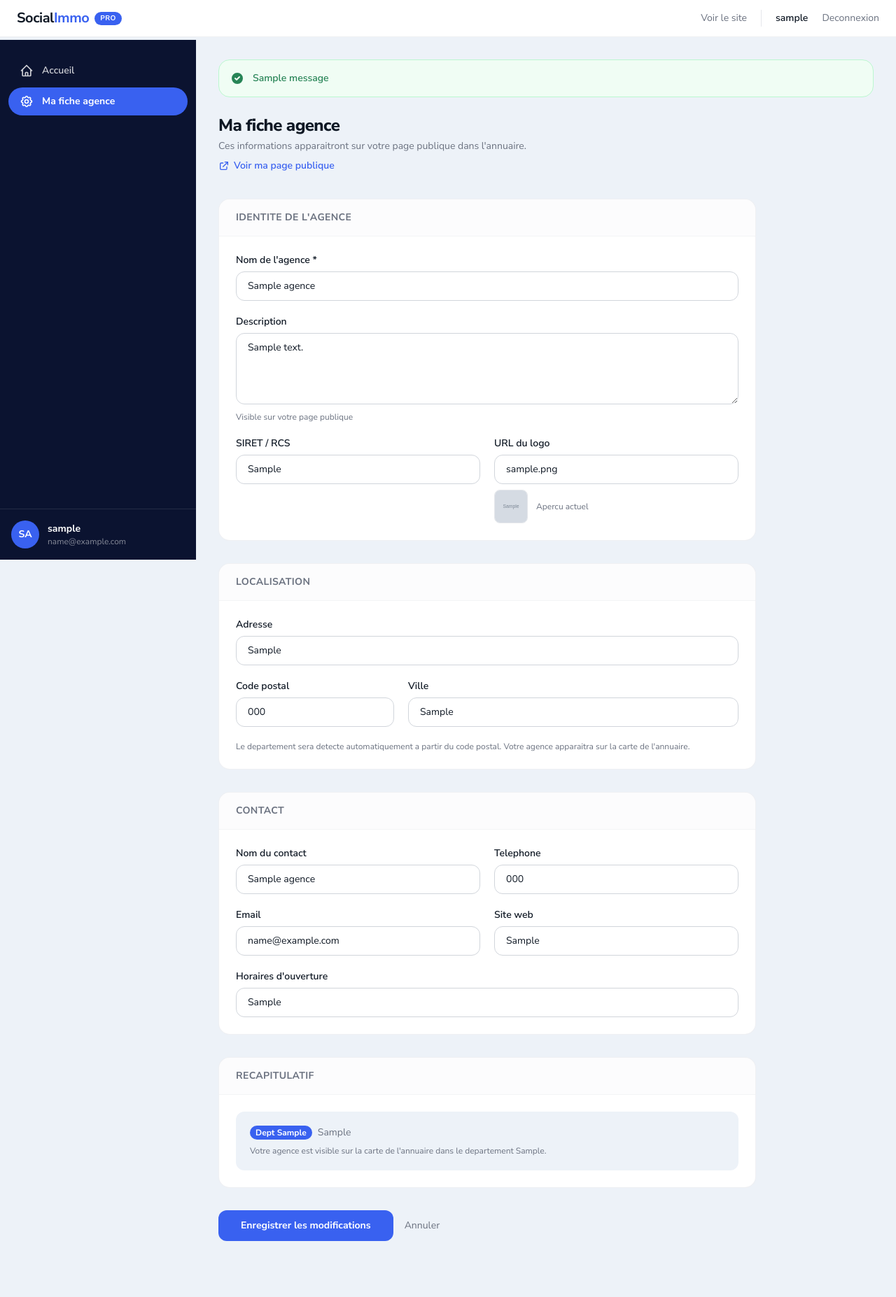
After one commit to CharlT24/social-immo, a Django app: page /mon-agence/parametres/ in a window 1280 px wide. The commit adds this page. Shown: the whole page at 70% size. Run offline with Django 5.2, Linux system fonts and the light colour scheme; a user stored in the database is signed in; tables that the repository leaves empty hold one stand-in row (values such as "Sample post"); grey boxes marked "Sample" are stand-in pictures; one stand-in notice (Sample message) is shown; some libraries are stand-ins or nearby versions.

Commit message:
Fiche agence editable + page publique enrichie
- Ajout page parametres agence (/mon-agence/parametres/) avec formulaire complet
- Nouveaux champs Agence: site_web, horaires
- Page publique agence enrichie (adresse, horaires, site web, contact)
- Lien "Ma fiche agence" dans sidebar dashboard

Co-Authored-By: Claude Opus 4.6 <noreply@anthropic.com>

```diff
--- a/listings/models.py
+++ b/listings/models.py
@@ -259,6 +259,8 @@ class Agence(models.Model):
     departement = models.CharField(max_length=3, blank=True, default='')
     siret = models.CharField(max_length=20, blank=True, default='', verbose_name='SIRET/RCS')
     description = models.TextField(blank=True, default='')
+    site_web = models.URLField(max_length=500, blank=True, default='')
+    horaires = models.CharField(max_length=200, blank=True, default='', verbose_name='Horaires d\'ouverture')
     responsable = models.ForeignKey(
         User,
         null=True,
--- a/listings/urls.py
+++ b/listings/urls.py
@@ -15,6 +15,7 @@ urlpatterns = [
     path('dashboard/import/', views.run_import, name='run_import'),
     path('mon-agence/', views.agence_dashboard, name='agence_dashboard'),
     path('mon-agence/import/', views.agence_run_import, name='agence_run_import'),
+    path('mon-agence/parametres/', views.agence_settings, name='agence_settings'),
     path('api/toggle-favorite/', views.toggle_favorite, name='toggle_favorite'),
     path('api/toggle-inspiration/', views.toggle_inspiration, name='toggle_inspiration'),
     path('gestion/', views.gestion_agences, name='gestion_agences'),
--- a/listings/views.py
+++ b/listings/views.py
@@ -710,6 +710,37 @@ def agence_run_import(request):
         messages.error(request, f"Erreur lors de l'import : {str(e)}")
 
     return redirect('listings:agence_dashboard')
+
+
+@login_required
+def agence_settings(request):
+    """Page de parametres de l'agence : modifier ses informations publiques"""
+    try:
+        agence = Agence.objects.get(responsable=request.user)
+    except Agence.DoesNotExist:
+        return HttpResponseForbidden("Vous n'etes pas rattache a une agence.")
+
+    if request.method == 'POST':
+        agence.nom = request.POST.get('nom', agence.nom).strip()
+        agence.description = request.POST.get('description', '').strip()
+        agence.logo_url = request.POST.get('logo_url', '').strip()
+        agence.adresse = request.POST.get('adresse', '').strip()
+        agence.ville = request.POST.get('ville', '').strip()
+        agence.code_postal = request.POST.get('code_postal', '').strip()
+        agence.siret = request.POST.get('siret', '').strip()
+        agence.site_web = request.POST.get('site_web', '').strip()
+        agence.horaires = request.POST.get('horaires', '').strip()
+        agence.contact_nom = request.POST.get('contact_nom', '').strip()
+        agence.contact_email = request.POST.get('contact_email', '').strip()
+        agence.contact_telephone = request.POST.get('contact_telephone', '').strip()
+        # Auto-set departement from code_postal
+        if agence.code_postal and len(agence.code_postal) >= 2:
+            agence.departement = agence.code_postal[:2]
+        agence.save()
+        messages.success(request, "Informations mises a jour avec succes !")
+        return redirect('listings:agence_settings')
+
+    return render(request, 'listings/agence_settings.html', {'agence': agence})
 
 
 @login_required
--- /dev/null
+++ b/templates/listings/agence_settings.html
@@ -0,0 +1,244 @@
+<!DOCTYPE html>
+<html lang="fr">
+<head>
+    <meta charset="UTF-8">
+    <meta name="viewport" content="width=device-width, initial-scale=1.0">
+    <title>Parametres - {{ agence.nom }} | Social Immo</title>
+    <script src="https://cdn.tailwindcss.com"></script>
+    <link rel="preconnect" href="https://fonts.googleapis.com">
+    <link rel="preconnect" href="https://fonts.gstatic.com" crossorigin>
+    <link href="https://fonts.googleapis.com/css2?family=Nunito+Sans:wght@400;600;700;800&display=swap" rel="stylesheet">
+    <script>
+        tailwind.config = {
+            theme: {
+                extend: {
+                    colors: {
+                        'lbc-navy': '#0B1330',
+                        'lbc-blue': '#3961F0',
+                        'lbc-blue-dark': '#223A90',
+                        'lbc-bg': '#EDF2F8',
+                        'lbc-text': '#0F1824',
+                        'lbc-gray': '#6B7280',
+                        'lbc-success': '#278456',
+                        'lbc-error': '#DA3150',
+                    },
+                    fontFamily: {
+                        'nunito': ['"Nunito Sans"', 'system-ui', 'sans-serif'],
+                    },
+                }
+            }
+        }
+    </script>
+    <style>
+        body { -webkit-font-smoothing: antialiased; font-size: 13px; }
+        .sidebar-scroll::-webkit-scrollbar { width: 0; }
+    </style>
+</head>
+<body class="bg-lbc-bg text-lbc-text font-nunito min-h-screen">
+
+    <!-- Top Bar -->
+    <header class="bg-white sticky top-0 z-50 border-b border-gray-200/60">
+        <div class="flex items-center justify-between px-6 py-3">
+            <a href="{% url 'listings:search_results' %}" class="flex items-center gap-2">
+                <span class="text-xl font-bold tracking-tight">Social<span class="text-lbc-blue">Immo</span></span>
+                <span class="bg-lbc-blue text-white text-[10px] font-bold px-2 py-0.5 rounded-full uppercase tracking-wider">Pro</span>
+            </a>
+            <div class="flex items-center gap-5">
+                <a href="{% url 'listings:search_results' %}" class="text-sm text-lbc-gray hover:text-lbc-text transition-colors">Voir le site</a>
+                <div class="w-px h-6 bg-gray-200"></div>
+                <span class="text-sm font-semibold">{{ user.username }}</span>
+                <a href="{% url 'account_logout' %}" class="text-sm text-lbc-gray hover:text-lbc-error transition-colors">Deconnexion</a>
+            </div>
+        </div>
+    </header>
+
+    <div class="flex min-h-[calc(100vh-57px)]">
+
+        <!-- Sidebar -->
+        <aside class="w-[280px] bg-lbc-navy flex-shrink-0 flex flex-col sticky top-[57px] h-[calc(100vh-57px)] overflow-y-auto sidebar-scroll">
+            <nav class="flex-1 px-3 py-6 space-y-1">
+                <a href="{% url 'listings:agence_dashboard' %}" class="flex items-center gap-3 px-4 py-2.5 text-white/80 hover:text-white hover:bg-white/5 rounded-xl text-sm font-semibold transition-colors">
+                    <svg class="w-5 h-5" fill="none" stroke="currentColor" viewBox="0 0 24 24"><path stroke-linecap="round" stroke-linejoin="round" stroke-width="2" d="M3 12l2-2m0 0l7-7 7 7M5 10v10a1 1 0 001 1h3m10-11l2 2m-2-2v10a1 1 0 01-1 1h-3m-6 0a1 1 0 001-1v-4a1 1 0 011-1h2a1 1 0 011 1v4a1 1 0 001 1m-6 0h6"/></svg>
+                    Accueil
+                </a>
+                <a href="{% url 'listings:agence_settings' %}" class="flex items-center gap-3 px-4 py-2.5 bg-lbc-blue text-white rounded-full text-sm font-bold">
+                    <svg class="w-5 h-5" fill="none" stroke="currentColor" viewBox="0 0 24 24"><path stroke-linecap="round" stroke-linejoin="round" stroke-width="2" d="M10.325 4.317c.426-1.756 2.924-1.756 3.35 0a1.724 1.724 0 002.573 1.066c1.543-.94 3.31.826 2.37 2.37a1.724 1.724 0 001.066 2.573c1.756.426 1.756 2.924 0 3.35a1.724 1.724 0 00-1.066 2.573c.94 1.543-.826 3.31-2.37 2.37a1.724 1.724 0 00-2.573 1.066c-.426 1.756-2.924 1.756-3.35 0a1.724 1.724 0 00-2.573-1.066c-1.543.94-3.31-.826-2.37-2.37a1.724 1.724 0 00-1.066-2.573c-1.756-.426-1.756-2.924 0-3.35a1.724 1.724 0 001.066-2.573c-.94-1.543.826-3.31 2.37-2.37.996.608 2.296.07 2.572-1.065z"/><path stroke-linecap="round" stroke-linejoin="round" stroke-width="2" d="M15 12a3 3 0 11-6 0 3 3 0 016 0z"/></svg>
+                    Ma fiche agence
+                </a>
+            </nav>
+            <div class="px-4 py-4 border-t border-white/10">
+                <div class="flex items-center gap-3">
+                    <div class="w-10 h-10 bg-lbc-blue rounded-full flex items-center justify-center flex-shrink-0">
+                        <span class="text-sm font-bold text-white">{{ user.username|slice:":2"|upper }}</span>
+                    </div>
+                    <div class="min-w-0">
+                        <p class="text-white text-sm font-bold truncate">{{ user.username }}</p>
+                        <p class="text-white/50 text-xs truncate">{{ user.email|default:"Pro" }}</p>
+                    </div>
+                </div>
+            </div>
+        </aside>
+
+        <!-- Main content -->
+        <main class="flex-1 p-8 overflow-y-auto">
+
+            {% if messages %}
+            <div class="mb-6 space-y-3">
+                {% for message in messages %}
+                <div class="p-4 rounded-2xl flex items-center gap-3 {% if message.tags == 'success' %}bg-green-50 text-lbc-success border border-green-200{% elif message.tags == 'error' %}bg-red-50 text-lbc-error border border-red-200{% else %}bg-blue-50 text-lbc-blue border border-blue-200{% endif %}">
+                    <svg class="w-5 h-5 flex-shrink-0" fill="currentColor" viewBox="0 0 20 20"><path fill-rule="evenodd" d="M10 18a8 8 0 100-16 8 8 0 000 16zm3.707-9.293a1 1 0 00-1.414-1.414L9 10.586 7.707 9.293a1 1 0 00-1.414 1.414l2 2a1 1 0 001.414 0l4-4z" clip-rule="evenodd"/></svg>
+                    <span class="text-sm font-semibold">{{ message }}</span>
+                </div>
+                {% endfor %}
+            </div>
+            {% endif %}
+
+            <!-- Header -->
+            <div class="mb-8">
+                <h1 class="text-2xl font-extrabold tracking-tight">Ma fiche agence</h1>
+                <p class="text-lbc-gray text-sm mt-1">Ces informations apparaitront sur votre page publique dans l'annuaire.</p>
+                {% if agence.id %}
+                <a href="{% url 'listings:agence_profil' agence.id %}" target="_blank" class="inline-flex items-center gap-1.5 mt-2 text-sm text-lbc-blue hover:underline font-semibold">
+                    <svg class="w-4 h-4" fill="none" stroke="currentColor" viewBox="0 0 24 24"><path stroke-linecap="round" stroke-linejoin="round" stroke-width="2" d="M10 6H6a2 2 0 00-2 2v10a2 2 0 002 2h10a2 2 0 002-2v-4M14 4h6m0 0v6m0-6L10 14"/></svg>
+                    Voir ma page publique
+                </a>
+                {% endif %}
+            </div>
+
+            <form method="post" class="max-w-3xl space-y-8">
+                {% csrf_token %}
+
+                <!-- Identite -->
+                <div class="bg-white rounded-2xl border border-gray-200/60 overflow-hidden">
+                    <div class="px-6 py-4 border-b border-gray-100 bg-gray-50/50">
+                        <h2 class="text-sm font-bold uppercase tracking-wide text-lbc-gray">Identite de l'agence</h2>
+                    </div>
+                    <div class="p-6 space-y-5">
+                        <div>
+                            <label class="block text-sm font-semibold mb-1.5">Nom de l'agence *</label>
+                            <input type="text" name="nom" value="{{ agence.nom }}" required class="w-full border border-gray-300 rounded-xl px-4 py-2.5 text-sm focus:ring-2 focus:ring-lbc-blue focus:border-transparent outline-none transition">
+                        </div>
+                        <div>
+                            <label class="block text-sm font-semibold mb-1.5">Description</label>
+                            <textarea name="description" rows="4" class="w-full border border-gray-300 rounded-xl px-4 py-2.5 text-sm focus:ring-2 focus:ring-lbc-blue focus:border-transparent outline-none transition" placeholder="Presentez votre agence, vos specialites, votre equipe...">{{ agence.description }}</textarea>
+                            <p class="text-xs text-lbc-gray mt-1">Visible sur votre page publique</p>
+                        </div>
+                        <div class="grid grid-cols-1 md:grid-cols-2 gap-5">
+                            <div>
+                                <label class="block text-sm font-semibold mb-1.5">SIRET / RCS</label>
+                                <input type="text" name="siret" value="{{ agence.siret }}" class="w-full border border-gray-300 rounded-xl px-4 py-2.5 text-sm focus:ring-2 focus:ring-lbc-blue focus:border-transparent outline-none transition" placeholder="123 456 789 00012">
+                            </div>
+                            <div>
+                                <label class="block text-sm font-semibold mb-1.5">URL du logo</label>
+                                <input type="url" name="logo_url" value="{{ agence.logo_url }}" class="w-full border border-gray-300 rounded-xl px-4 py-2.5 text-sm focus:ring-2 focus:ring-lbc-blue focus:border-transparent outline-none transition" placeholder="https://...">
+                                {% if agence.logo_url %}
+                                <div class="mt-2 flex items-center gap-3">
+                                    <img src="{{ agence.logo_url }}" alt="Logo" class="w-12 h-12 rounded-lg object-cover border">
+                                    <span class="text-xs text-lbc-gray">Apercu actuel</span>
+                                </div>
+                                {% endif %}
+                            </div>
+                        </div>
+                    </div>
+                </div>
+
+                <!-- Localisation -->
+                <div class="bg-white rounded-2xl border border-gray-200/60 overflow-hidden">
+                    <div class="px-6 py-4 border-b border-gray-100 bg-gray-50/50">
+                        <h2 class="text-sm font-bold uppercase tracking-wide text-lbc-gray">Localisation</h2>
+                    </div>
+                    <div class="p-6 space-y-5">
+                        <div>
+                            <label class="block text-sm font-semibold mb-1.5">Adresse</label>
+                            <input type="text" name="adresse" value="{{ agence.adresse }}" class="w-full border border-gray-300 rounded-xl px-4 py-2.5 text-sm focus:ring-2 focus:ring-lbc-blue focus:border-transparent outline-none transition" placeholder="12 rue de la Paix">
+                        </div>
+                        <div class="grid grid-cols-1 md:grid-cols-3 gap-5">
+                            <div>
+                                <label class="block text-sm font-semibold mb-1.5">Code postal</label>
+                                <input type="text" name="code_postal" value="{{ agence.code_postal }}" class="w-full border border-gray-300 rounded-xl px-4 py-2.5 text-sm focus:ring-2 focus:ring-lbc-blue focus:border-transparent outline-none transition" placeholder="75001">
+                            </div>
+                            <div class="md:col-span-2">
+                                <label class="block text-sm font-semibold mb-1.5">Ville</label>
+                                <input type="text" name="ville" value="{{ agence.ville }}" class="w-full border border-gray-300 rounded-xl px-4 py-2.5 text-sm focus:ring-2 focus:ring-lbc-blue focus:border-transparent outline-none transition" placeholder="Paris">
+                            </div>
+                        </div>
+                        <p class="text-xs text-lbc-gray">Le departement sera detecte automatiquement a partir du code postal. Votre agence apparaitra sur la carte de l'annuaire.</p>
+                    </div>
+                </div>
+
+                <!-- Contact -->
+                <div class="bg-white rounded-2xl border border-gray-200/60 overflow-hidden">
+                    <div class="px-6 py-4 border-b border-gray-100 bg-gray-50/50">
+                        <h2 class="text-sm font-bold uppercase tracking-wide text-lbc-gray">Contact</h2>
+                    </div>
+                    <div class="p-6 space-y-5">
+                        <div class="grid grid-cols-1 md:grid-cols-2 gap-5">
+                            <div>
+                                <label class="block text-sm font-semibold mb-1.5">Nom du contact</label>
+                                <input type="text" name="contact_nom" value="{{ agence.contact_nom }}" class="w-full border border-gray-300 rounded-xl px-4 py-2.5 text-sm focus:ring-2 focus:ring-lbc-blue focus:border-transparent outline-none transition" placeholder="Jean Dupont">
+                            </div>
+                            <div>
+                                <label class="block text-sm font-semibold mb-1.5">Telephone</label>
+                                <input type="tel" name="contact_telephone" value="{{ agence.contact_telephone }}" class="w-full border border-gray-300 rounded-xl px-4 py-2.5 text-sm focus:ring-2 focus:ring-lbc-blue focus:border-transparent outline-none transition" placeholder="01 23 45 67 89">
+                            </div>
+                        </div>
+                        <div class="grid grid-cols-1 md:grid-cols-2 gap-5">
+                            <div>
+                                <label class="block text-sm font-semibold mb-1.5">Email</label>
+                                <input type="email" name="contact_email" value="{{ agence.contact_email }}" class="w-full border border-gray-300 rounded-xl px-4 py-2.5 text-sm focus:ring-2 focus:ring-lbc-blue focus:border-transparent outline-none transition" placeholder="contact@agence.fr">
+                            </div>
+                            <div>
+                                <label class="block text-sm font-semibold mb-1.5">Site web</label>
+                                <input type="url" name="site_web" value="{{ agence.site_web }}" class="w-full border border-gray-300 rounded-xl px-4 py-2.5 text-sm focus:ring-2 focus:ring-lbc-blue focus:border-transparent outline-none transition" placeholder="https://www.mon-agence.fr">
+                            </div>
+                        </div>
+                        <div>
+                            <label class="block text-sm font-semibold mb-1.5">Horaires d'ouverture</label>
+                            <input type="text" name="horaires" value="{{ agence.horaires }}" class="w-full border border-gray-300 rounded-xl px-4 py-2.5 text-sm focus:ring-2 focus:ring-lbc-blue focus:border-transparent outline-none transition" placeholder="Lun-Ven 9h-18h, Sam 10h-13h">
+                        </div>
+                    </div>
+                </div>
+
+                <!-- Apercu -->
+                <div class="bg-white rounded-2xl border border-gray-200/60 overflow-hidden">
+                    <div class="px-6 py-4 border-b border-gray-100 bg-gray-50/50">
+                        <h2 class="text-sm font-bold uppercase tracking-wide text-lbc-gray">Recapitulatif</h2>
+                    </div>
+                    <div class="p-6">
+                        <div class="bg-lbc-bg rounded-xl p-5 space-y-2 text-sm">
+                            <div class="flex items-center gap-2">
+                                {% if agence.departement %}
+                                <span class="bg-lbc-blue text-white text-xs font-bold px-2 py-0.5 rounded-full">Dept {{ agence.departement }}</span>
+                                {% else %}
+                                <span class="bg-orange-100 text-orange-700 text-xs font-bold px-2 py-0.5 rounded-full">Departement non defini</span>
+                                {% endif %}
+                                {% if agence.ville %}
+                                <span class="text-lbc-gray">{{ agence.ville }}</span>
+                                {% endif %}
+                            </div>
+                            <p class="text-xs text-lbc-gray">
+                                {% if agence.departement %}
+                                Votre agence est visible sur la carte de l'annuaire dans le departement {{ agence.departement }}.
+                                {% else %}
+                                Renseignez un code postal pour apparaitre sur la carte de l'annuaire.
+                                {% endif %}
+                            </p>
+                        </div>
+                    </div>
+                </div>
+
+                <!-- Submit -->
+                <div class="flex items-center gap-4">
+                    <button type="submit" class="bg-lbc-blue text-white font-bold px-8 py-3 rounded-xl hover:bg-lbc-blue-dark transition-colors text-sm">
+                        Enregistrer les modifications
+                    </button>
+                    <a href="{% url 'listings:agence_dashboard' %}" class="text-sm text-lbc-gray hover:text-lbc-text transition-colors">Annuler</a>
+                </div>
+            </form>
+
+            <div class="h-12"></div>
+        </main>
+    </div>
+
+</body>
+</html>
```
Also changed, not shown: templates/listings/agence_dashboard.html (+4 -4 lines), templates/listings/agence_profil.html (+47 -2 lines), listings/migrations/0013_agence_settings_fields.py (added).
